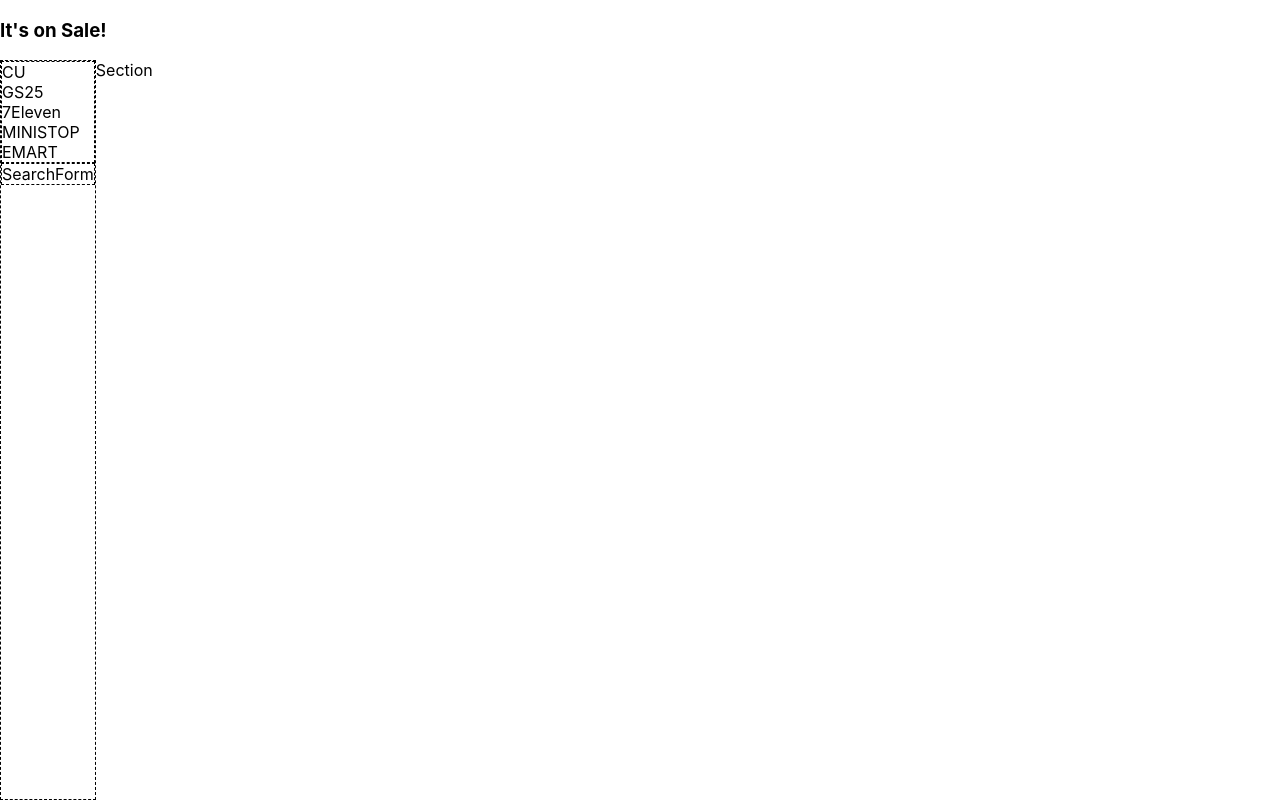
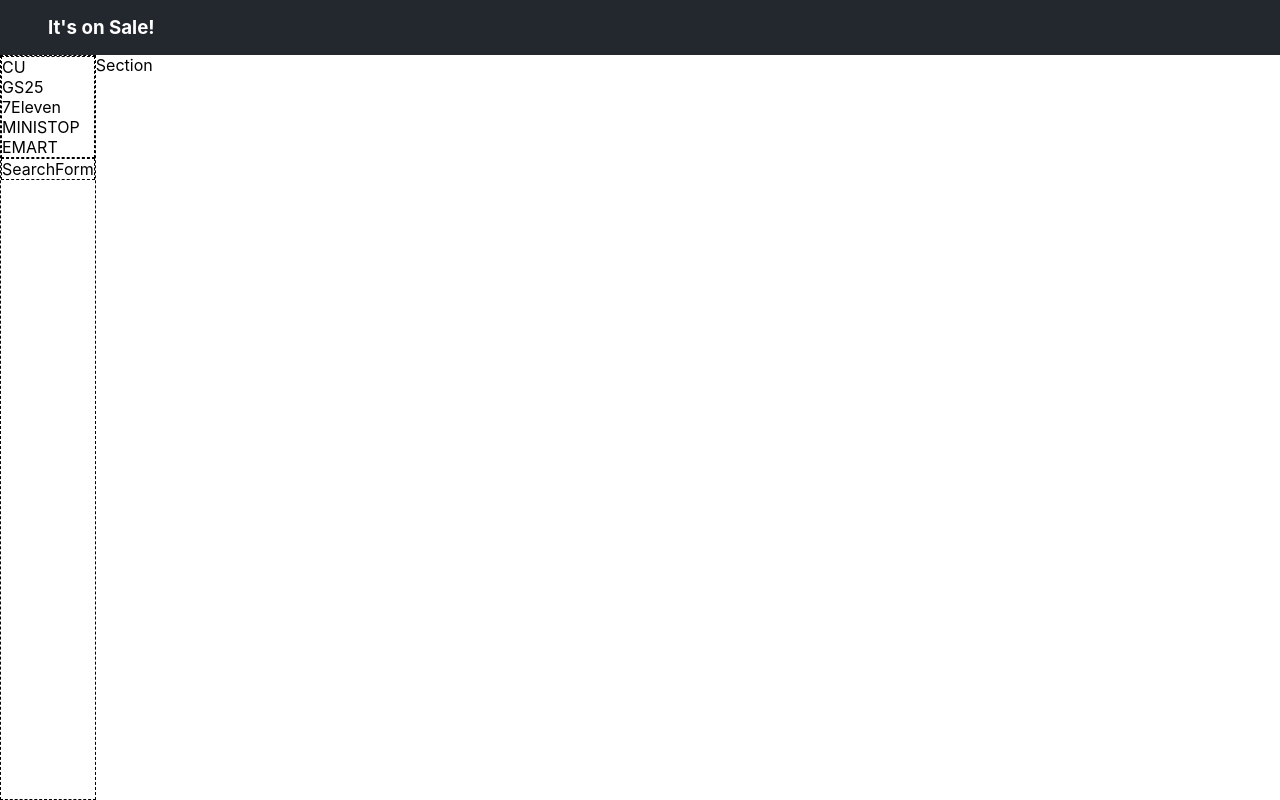
Before and after one commit to FX-KNUT/itsonsale_frontend, a Next.js app: page / in a window 1280 px wide. Built offline with nearby package versions, Linux system fonts and the light colour scheme.

Commit message:
word.ts에 컴포넌트 넣고 사용하기

```diff
--- a/components/header/Header.tsx
+++ b/components/header/Header.tsx
@@ -1,11 +1,20 @@
 import React from "react";
-
 import { LOGO } from "../word";
+import styles from "../../styles/header/_header.module.scss";
+import Link from "next/link";
 
 const Header = () => {
   return (
-    <header>
-      <h3>{LOGO}</h3>
+    <header className={styles.headerWrapper}>
+      <div className={styles.logoWrapper}>
+        {/* NextJS는 경로간의 이동을 위해 Link 컴포넌트를 제공합니다. react-router-dom 안써도 됩니다. */}
+        <Link href="/">
+          <a>
+            <h3>{LOGO}</h3>
+          </a>
+        </Link>
+      </div>
+      {/* 여러분들이 더 있었으면 하는 nav를 추가해주세요! */}
     </header>
   );
 };
--- a/components/main/sidebar/Sidebar.tsx
+++ b/components/main/sidebar/Sidebar.tsx
@@ -1,18 +1,12 @@
 import React, { Fragment } from "react";
-import Badges from "./Badges";
-import SearchForm from "./SearchForm";
 import styles from "../../../styles/main/sidebar/_sidebar.module.scss";
-
-const SIDEBAR_CONTENTS = [
-  <Badges key="brandBadges" />,
-  <SearchForm key="searchform" />,
-];
+import { SIDEBAR_CONTENTS } from "../../word";
 
 const Sidebar = () => {
   return (
     <aside className={styles.sidebarWrapper}>
       {SIDEBAR_CONTENTS.map((content, idx) => (
-        <Fragment key={idx}>{content}</Fragment>
+        <Fragment key={idx}>{content()}</Fragment>
       ))}
     </aside>
   );
--- a/components/word.ts
+++ b/components/word.ts
@@ -1,7 +1,16 @@
+import Sidebar from "./main/sidebar/Sidebar";
+import Section from "./main/section/Section";
+import Badges from "./main/sidebar/Badges";
+import SearchForm from "./main/sidebar/SearchForm";
+
 // header
 export const LOGO = `It's on Sale!`;
 
+// main
+export const MAIN_CONTENTS = [Sidebar, Section];
+
 // sidebar
+export const SIDEBAR_CONTENTS = [Badges, SearchForm];
 
 /* Badge Brand */
 export const BADGE_BRANDS = ["CU", "GS25", "7Eleven", "MINISTOP", "EMART"];
--- a/next.config.js
+++ b/next.config.js
@@ -1,6 +1,9 @@
 /** @type {import('next').NextConfig} */
 const nextConfig = {
   reactStrictMode: true,
+
+  // using swc(rust based compiler)
+  swcMinify: true,
 };
 
 module.exports = nextConfig;
--- a/pages/index.tsx
+++ b/pages/index.tsx
@@ -1,17 +1,13 @@
 import type { NextPage } from "next";
 import { Fragment } from "react";
-import Section from "../components/main/section/Section";
-import Sidebar from "../components/main/sidebar/Sidebar";
 import styles from "../styles/Home.module.scss";
-
-const MAIN_CONTENTS = [<Sidebar key="sidebar" />, <Section key="section" />];
+import { MAIN_CONTENTS } from "../components/word";
 
 const Home: NextPage = () => {
-  // console.log(MAIN_CONTENTS);
   return (
     <main className={styles.main}>
       {MAIN_CONTENTS.map((content, idx) => (
-        <Fragment key={idx}>{content}</Fragment>
+        <Fragment key={idx}>{content()}</Fragment>
       ))}
     </main>
   );
--- a/styles/globals.css
+++ b/styles/globals.css
@@ -15,6 +15,8 @@
 
 * {
   box-sizing: border-box;
+  padding: 0;
+  margin: 0;
 }
 
 #__next {
--- a/styles/header/_header.module.scss
+++ b/styles/header/_header.module.scss
@@ -0,0 +1,21 @@
+@import "../varibale.module.scss";
+
+.headerWrapper {
+  background-color: $bg__header;
+  color: $color__header;
+
+  .logoWrapper {
+    margin: 0 $gutter__x;
+    display: flex;
+    align-items: center;
+
+    h3 {
+      margin: $gutter__y;
+      cursor: pointer;
+
+      &:hover {
+        color: $color__header__hover;
+      }
+    }
+  }
+}
--- a/styles/varibale.module.scss
+++ b/styles/varibale.module.scss
@@ -1,6 +1,15 @@
-// padding & margin
+/* padding & margin */
+$gutter__x: 2rem;
+$gutter__y: 1rem;
 
-// color
+/* color */
+
+// header
+$color__header: hsl(0, 0%, 100%);
+$color__header__hover: hsla(0, 0%, 100%, 0.7);
+$bg__header: hsl(213, 13%, 16%);
+
+// badges
 $color__cu: hsl(77, 65%, 48%);
 $color__gs: hsl(21, 97%, 54%);
 $color__seven: hsl(357, 68%, 55%);
@@ -13,4 +22,4 @@
 $bg__emart: hsl(240, 3%, 37%);
 $text_shadow: -1px 0 white, 0 1px white, 1px 0 white, 0 -1px white;
 
-// breakpoint
+/* breakpoint */
```
